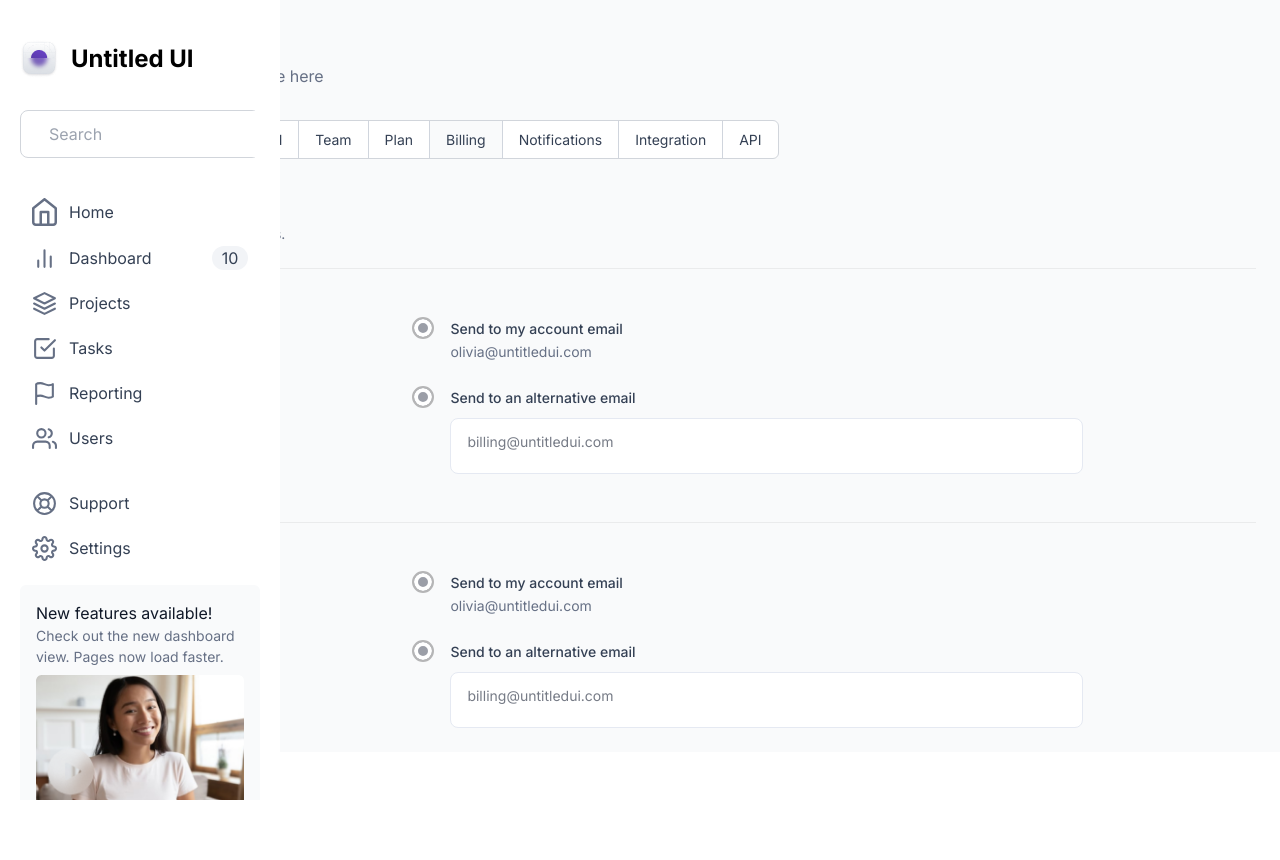
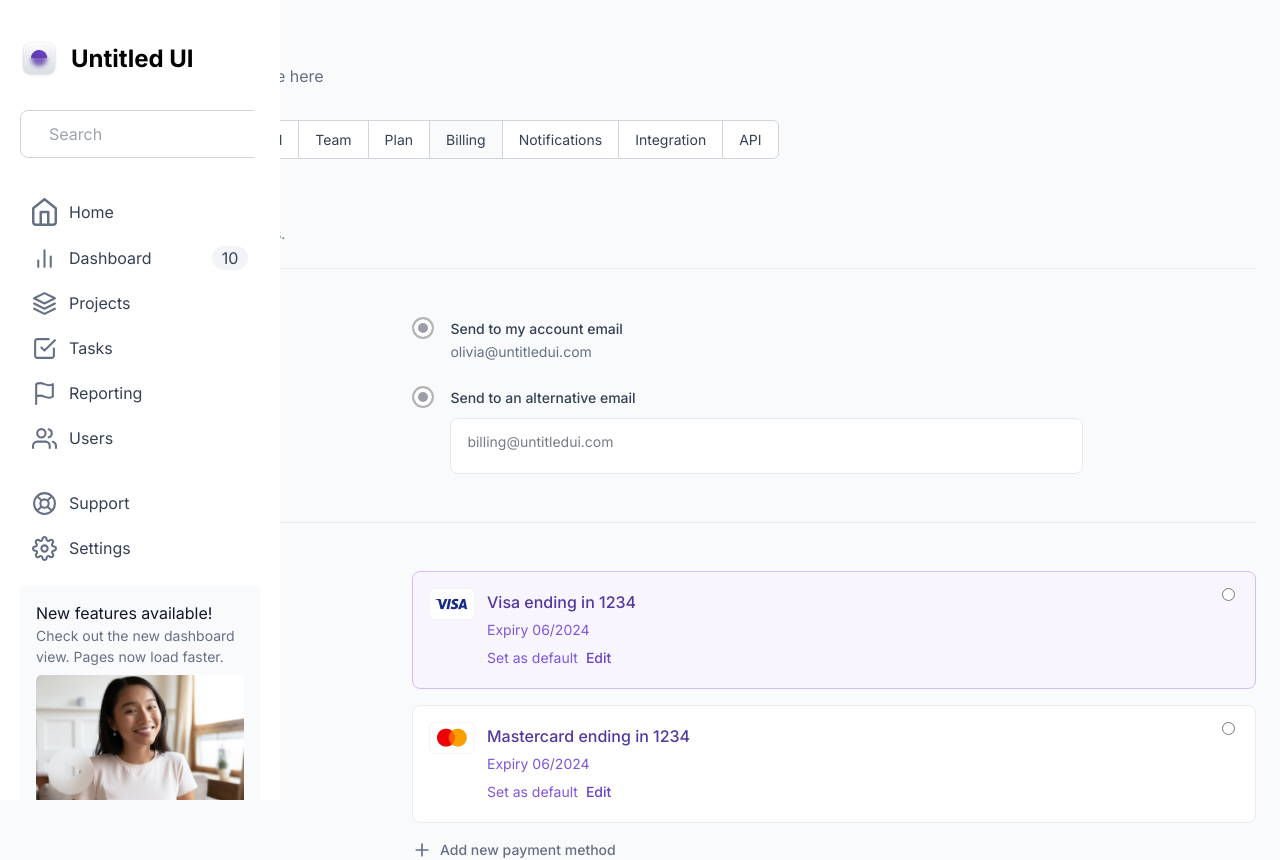
Before and after one commit to Emmathem/vencru-app, a React (Create React App) app: page /dashboard-new in a window 1280 px wide. Before the commit the page ends 800 px from the top, so only its background shows below. Built offline with nearby package versions, Linux system fonts and the light colour scheme.

Commit message:
on billin card

```diff
--- a/src/components/dashboard/billings/BillingCardSection.js
+++ b/src/components/dashboard/billings/BillingCardSection.js
@@ -1,55 +1,61 @@
 import React from 'react';
-import BaseRadio from '../../base/BaseRadio';
-import BaseInput from '../../base/BaseInput';
+import VisaIcon from '../../../assets/img/icons/visaIcon.png';
+import MasterIcon from '../../../assets/img/icons/masterIcon.png';
+import { FiPlus } from 'react-icons/fi';
 
 const BillingCardSection = () => {
-    const checkForAddress = () => {};
+    // const checkForAddress = () => {};
 
     return (
         <>
             <div className="flex lg:flex-row flex-col">
                 <div className="lg:w-1/4">
                     <div>
-                        <h1 className="text-[#344054] text-[14px] font-medium leading-7">Contact email</h1>
-                        <h3 className="text-[#667085] text-[14px] font-normal">Where should invoices be sent? </h3>
+                        <h1 className="text-[#344054] text-[14px] font-medium leading-7">Card details</h1>
+                        <h3 className="text-[#667085] text-[14px] font-normal">Select default payment method.</h3>
                     </div>
                 </div>
                 <div className="lg:w-3/4 w-full lg:pl-20 pl-0">
                     <div>
                         <div className="flex flex-col mt-6">
-                            <BaseRadio
-                                change={checkForAddress}
-                                id="isSame"
-                                name="isSameSampleCollectionAddress"
-                                value={'true'}
-                            >
-                                <div className="">
-                                    <h1 className="text-[#344054] text-[14px] font-medium leading-6">
-                                        Send to my account email
-                                    </h1>
-                                    <h3 className="text-[#667085] text-[14px] font-normal">olivia@untitledui.com</h3>
-                                </div>
-                            </BaseRadio>
-                            <BaseRadio
-                                change={checkForAddress}
-                                id="isNotSame"
-                                name="isSameSampleCollectionAddress"
-                                value={'false'}
-                                styles="w-full"
-                            >
-                                <div className="w-3/4">
-                                    <h1 className="text-[#344054] text-[14px] font-medium leading-6">
-                                        Send to an alternative email
-                                    </h1>
-                                    <BaseInput
-                                        id="alternative-email"
-                                        name="alternative-email"
-                                        label=""
-                                        value="billing@untitledui.com"
-                                        styleClass="mt-2"
-                                    />
-                                </div>
-                            </BaseRadio>
+                            <div className="lg:w-full bg-[#F9F5FF] border border-[#D6BBFB] rounded-[8px] p-4 transition relative">
+                                <label htmlFor="visa" className="flex items-start">
+                                    <div>
+                                        <img src={VisaIcon} alt="VisaIcon" />
+                                    </div>
+                                    <div className="pl-3 leading-7">
+                                        <h4 className="text-[#53389E] font-medium">Visa ending in 1234</h4>
+                                        <h5 className="text-[#7F56D9] font-normal text-[14px]">Expiry 06/2024 </h5>
+                                        <div className="flex items-center cursor-pointer text-[14px]">
+                                            <div className="text-[#7F56D9] pr-2">Set as default</div>{' '}
+                                            <div className="text-[#6941C6] font-medium">Edit</div>
+                                        </div>
+                                    </div>
+                                    <input type="radio" name="paymentType" id="visa" className="absolute right-5" />
+                                </label>
+                            </div>
+                            <div className="lg:w-full bg-[#FFFFFF] border border-[#EAECF0] rounded-[8px] p-4 mt-4 transition relative">
+                                <label htmlFor="master" className="flex items-start">
+                                    <div>
+                                        <img src={MasterIcon} alt="MasterIcon" />
+                                    </div>
+                                    <div className="pl-3 leading-7">
+                                        <h4 className="text-[#53389E] font-medium">Mastercard ending in 1234</h4>
+                                        <h5 className="text-[#7F56D9] font-normal text-[14px]">Expiry 06/2024 </h5>
+                                        <div className="flex items-center cursor-pointer text-[14px]">
+                                            <div className="text-[#7F56D9] pr-2">Set as default</div>{' '}
+                                            <div className="text-[#6941C6] font-medium">Edit</div>
+                                        </div>
+                                    </div>
+                                    <input type="radio" name="paymentType" id="master" className="absolute right-5" />
+                                </label>
+                            </div>
+                            <div className="flex items-center pt-4 cursor-pointer text-[#667085]">
+                                <FiPlus size="20px" />
+                                <span className="text-[#667085] font-medium text-[14px] pl-2">
+                                    Add new payment method
+                                </span>
+                            </div>
                         </div>
                     </div>
                 </div>
```
Also changed, not shown: src/assets/img/icons/masterIcon.png (added), src/assets/img/icons/visaIcon.png (added).
